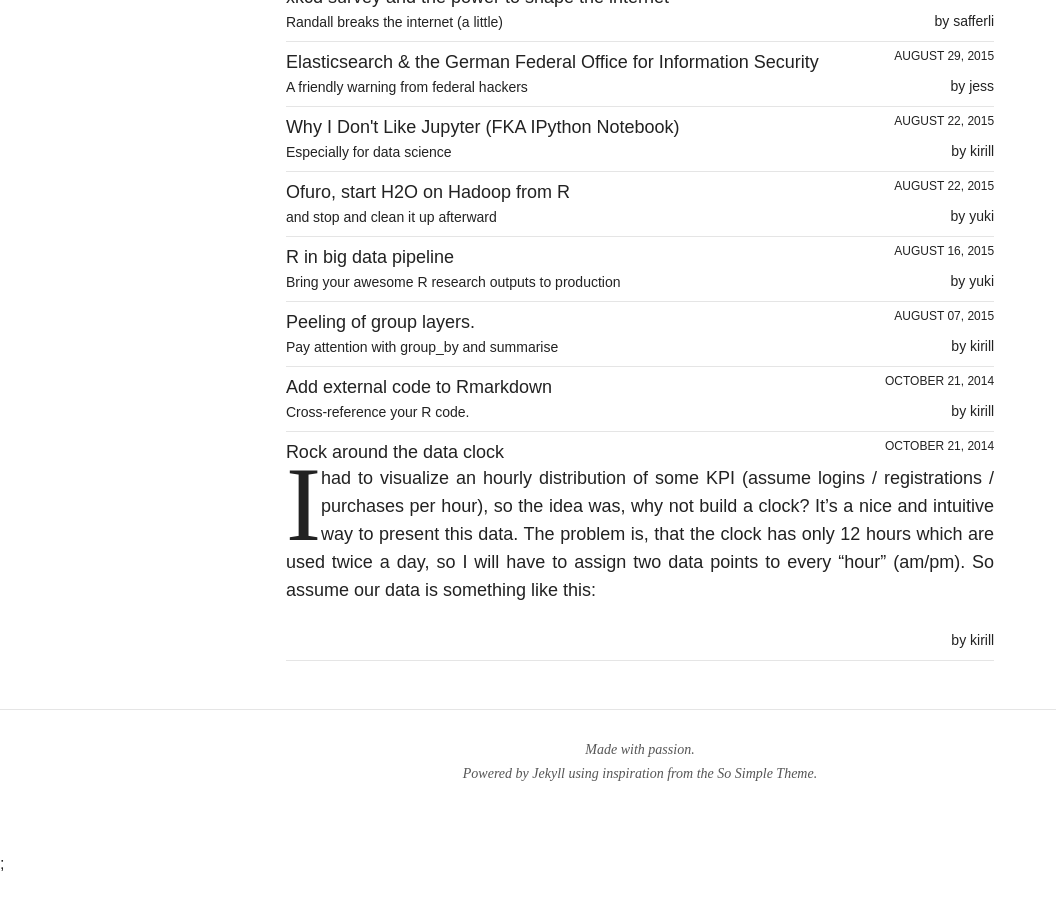
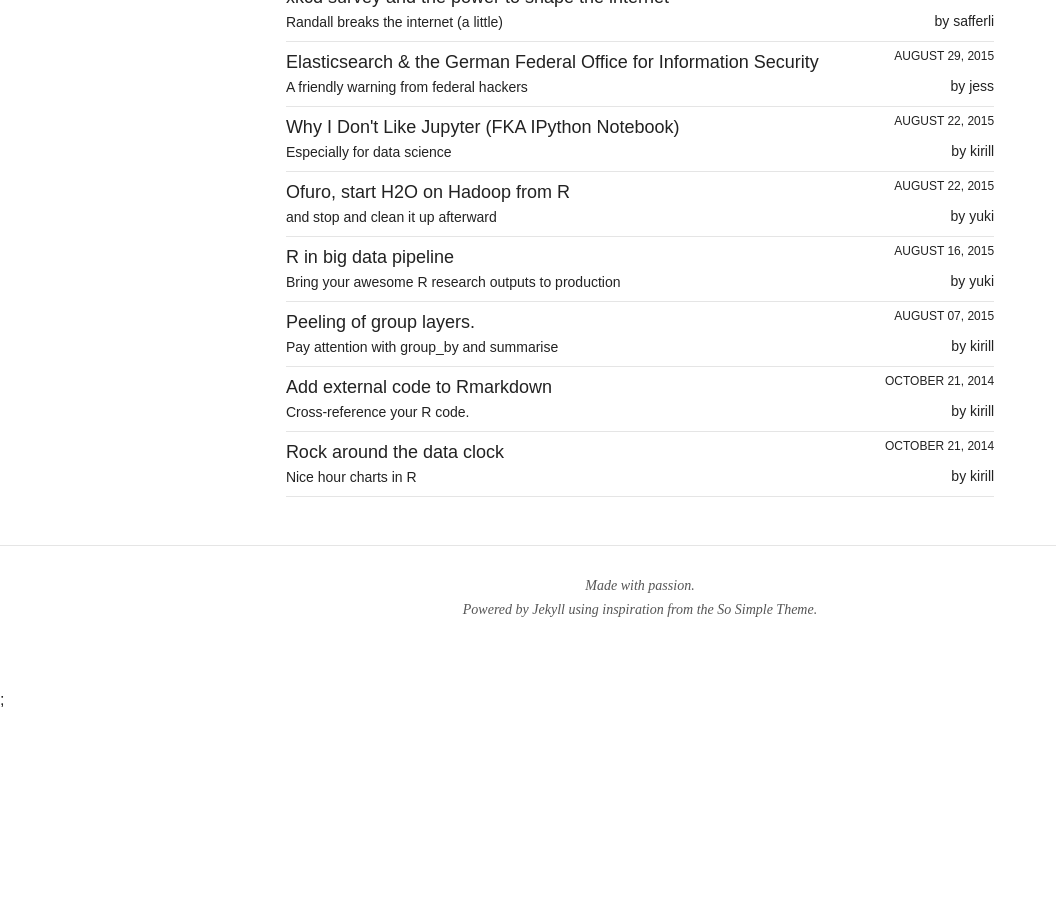
Before and after one commit to Quiri/quiri.github.io, a Jekyll site: the page built from index.html, in a window 1280 px wide and 900 px high, scrolled down 894 px. Shown: the whole window, without its empty margins (0-1056 px from the left). Built offline with Jekyll 4.4.1, drawn with Linux system fonts in a browser that asks for light colours; nearby versions of some CDN libraries; after the commit the page ends 1630 px from its top, so only the background shows below that.

Commit message:
added excerpt

```diff
--- a/_posts/2014-09-16-data-clock.md
+++ b/_posts/2014-09-16-data-clock.md
@@ -1,7 +1,7 @@
 ---
 layout: post
 title: Rock around the data clock
-excerpt:
+excerpt: Nice hour charts in R
 date: 2014-10-21 20:25:13.000000000 +02:00
 categories: articles
 tags: [R]
```
